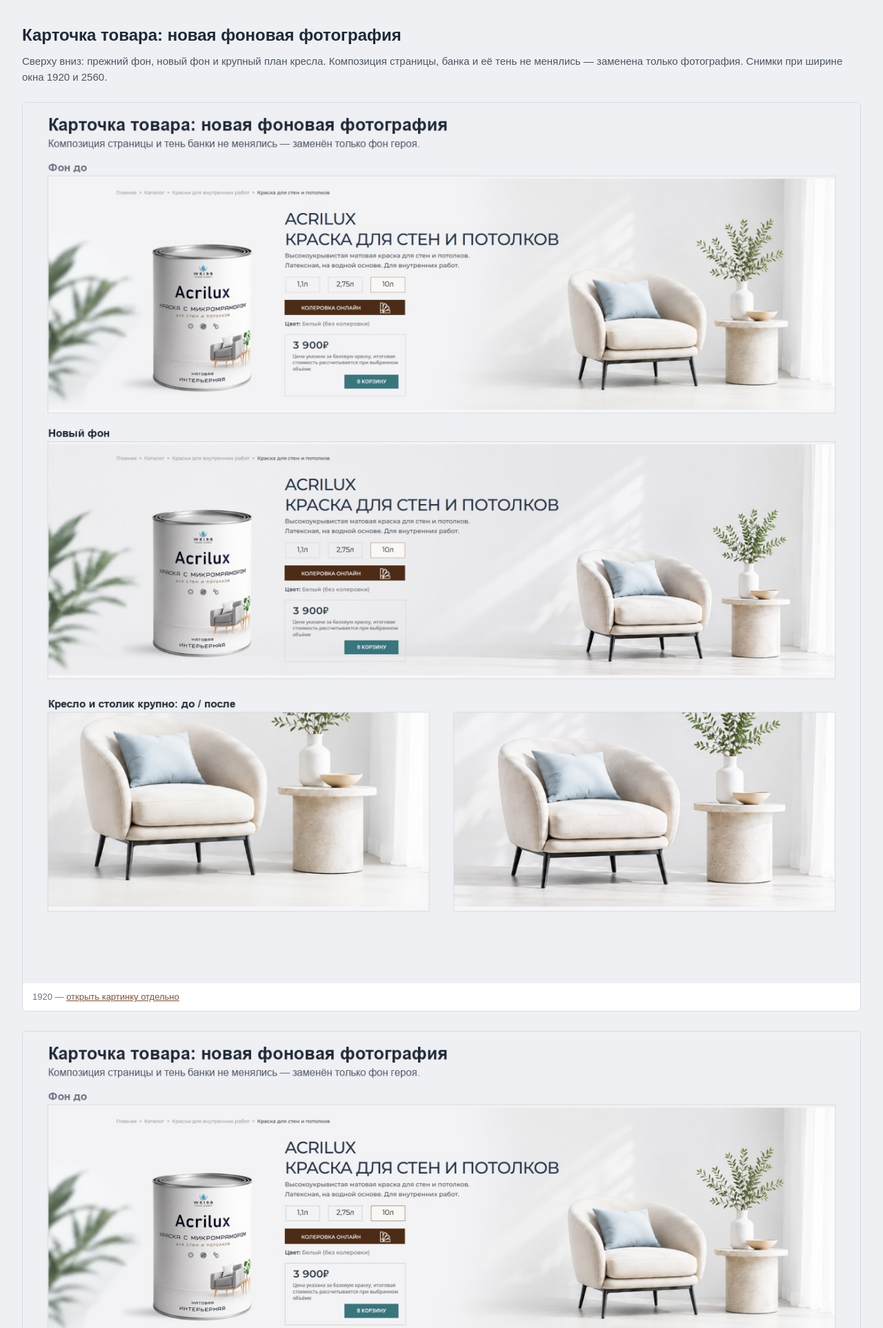
After one commit to Zafarovpolat/weiss-color, a PHP site: the page made by 02_верстка/rev-7t2b4/index.html in a window 1280 px wide. The commit adds this page. Shown: the top 1926 px of the page at 69% size. Run offline with PHP 8.4, Linux system fonts and the light colour scheme.

Commit message:
Фон героя карточки товара заменён на новую фотографию клиента

```diff
--- a/02_верстка/css/product.css
+++ b/02_верстка/css/product.css
@@ -22,7 +22,7 @@ main {
   position: relative;
   /* фото макета ниже верхней кромки героя на 8px */
   min-height: calc(29.6484375 * var(--u));
-  background: #f3f3f5 url("../assets/img/product-hero.png") calc(50% + 0.0390625 * var(--u)) calc(0.3125 * var(--u)) / cover no-repeat;
+  background: #f3f3f5 url("../assets/img/product-hero.jpg") calc(50% + 0.0390625 * var(--u)) calc(0.3125 * var(--u)) / cover no-repeat;
 }
 
 .p-hero__inner {
--- /dev/null
+++ b/02_верстка/rev-7t2b4/index.html
@@ -0,0 +1,35 @@
+<!doctype html>
+<html lang="ru">
+<head>
+<meta charset="utf-8">
+<meta name="viewport" content="width=device-width, initial-scale=1">
+<meta name="robots" content="noindex, nofollow">
+<title>Карточка товара: новая фоновая фотография</title>
+<style>
+  body{margin:0;padding:32px;font:15px/1.55 "Montserrat",Arial,sans-serif;color:#1f2937;background:#eef0f3}
+  main{max-width:1300px;margin:0 auto}
+  h1{font-size:24px;margin:0 0 8px}
+  p{margin:0 0 24px;color:#4b5563}
+  figure{margin:0 0 28px;background:#fff;border:1px solid #d7dbe1;border-radius:6px;overflow:hidden}
+  figure img{display:block;width:100%;height:auto}
+  figcaption{padding:10px 14px;font-size:13px;color:#6b7280}
+  a{color:#7e5337}
+</style>
+</head>
+<body>
+<main>
+  <h1>Карточка товара: новая фоновая фотография</h1>
+  <p>Сверху вниз: прежний фон, новый фон и крупный план кресла. Композиция страницы, банка и её тень не менялись — заменена только фотография. Снимки при ширине окна 1920 и 2560.</p>
+
+  <figure>
+    <img src="fon-1920.jpg" alt="Старый и новый фон при ширине 1920">
+    <figcaption>1920 — <a href="fon-1920.jpg">открыть картинку отдельно</a></figcaption>
+  </figure>
+
+  <figure>
+    <img src="fon-2560.jpg" alt="Старый и новый фон при ширине 2560">
+    <figcaption>2560 — <a href="fon-2560.jpg">открыть картинку отдельно</a></figcaption>
+  </figure>
+</main>
+</body>
+</html>
--- a/03_wp/wp-content/themes/weiss-color/css/product.css
+++ b/03_wp/wp-content/themes/weiss-color/css/product.css
@@ -22,7 +22,7 @@ main {
   position: relative;
   /* фото макета ниже верхней кромки героя на 8px */
   min-height: calc(29.6484375 * var(--u));
-  background: #f3f3f5 url("../assets/img/product-hero.png") calc(50% + 0.0390625 * var(--u)) calc(0.3125 * var(--u)) / cover no-repeat;
+  background: #f3f3f5 url("../assets/img/product-hero.jpg") calc(50% + 0.0390625 * var(--u)) calc(0.3125 * var(--u)) / cover no-repeat;
 }
 
 .p-hero__inner {
```
Also changed, not shown: 02_верстка/rev-6k3m9/index.html (deleted, +0 -35 lines), Проверка_ТЗ.md (+14 -1 lines), 02_верстка/assets/img/product-hero.jpg (added), 02_верстка/assets/img/product-hero.png (deleted), 02_верстка/rev-6k3m9/sravnenie-1920.jpg (deleted), 02_верстка/rev-6k3m9/sravnenie-2560.jpg (deleted), 02_верстка/rev-7t2b4/fon-1920.jpg (added), 02_верстка/rev-7t2b4/fon-2560.jpg (added), 03_wp/wp-content/themes/weiss-color/assets/img/product-hero.jpg (added), 03_wp/wp-content/themes/weiss-color/assets/img/product-hero.png (deleted).
